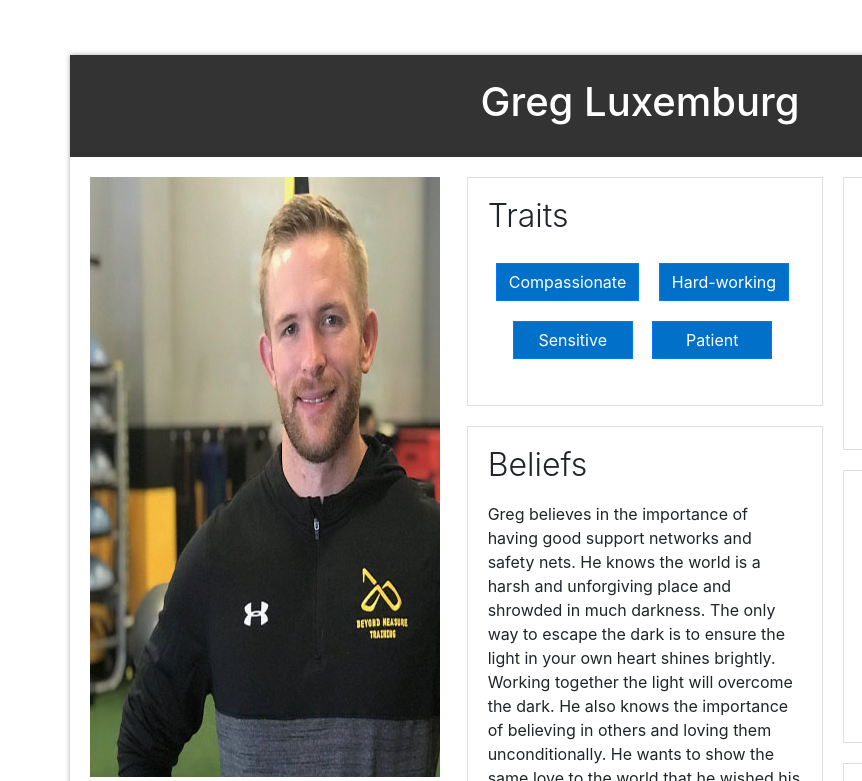
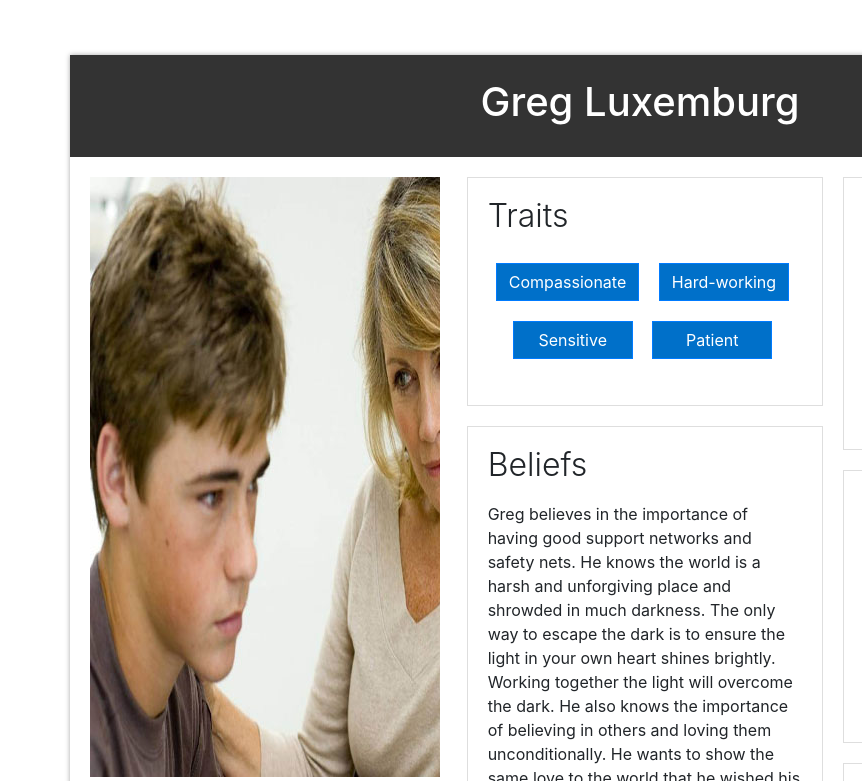
Before and after one commit to j354374/UX, a plain HTML site: page personas/greg/index.html in a window 1280 px wide. In both pictures the pointer is over the element 265 px from the left and 477 px from the top of the page. Shown: the top 781 px of the page, 0-862 px from the left. Drawn offline with nearby package versions, Linux system fonts and the light colour scheme.

Commit message:
Update style.css

```diff
--- a/personas/greg/css/style.css
+++ b/personas/greg/css/style.css
@@ -229,11 +229,11 @@ figure {
 }
 
 #Library {
-   background-image: url('https://raw.githubusercontent.com/j354374/UX/master/images/greg0.jpg');
+   background-image: url('https://raw.githubusercontent.com/j354374/UX/master/personas/images/greg0.jpg');
    height: 600px;
    width: 350px;
 }
 
 #Library:hover {
-   background-image: url('https://raw.githubusercontent.com/j354374/UX/master/images/greg1.jpg');
+   background-image: url(https://raw.githubusercontent.com/j354374/UX/master/personas/images/greg1.jpg');
 }
```
